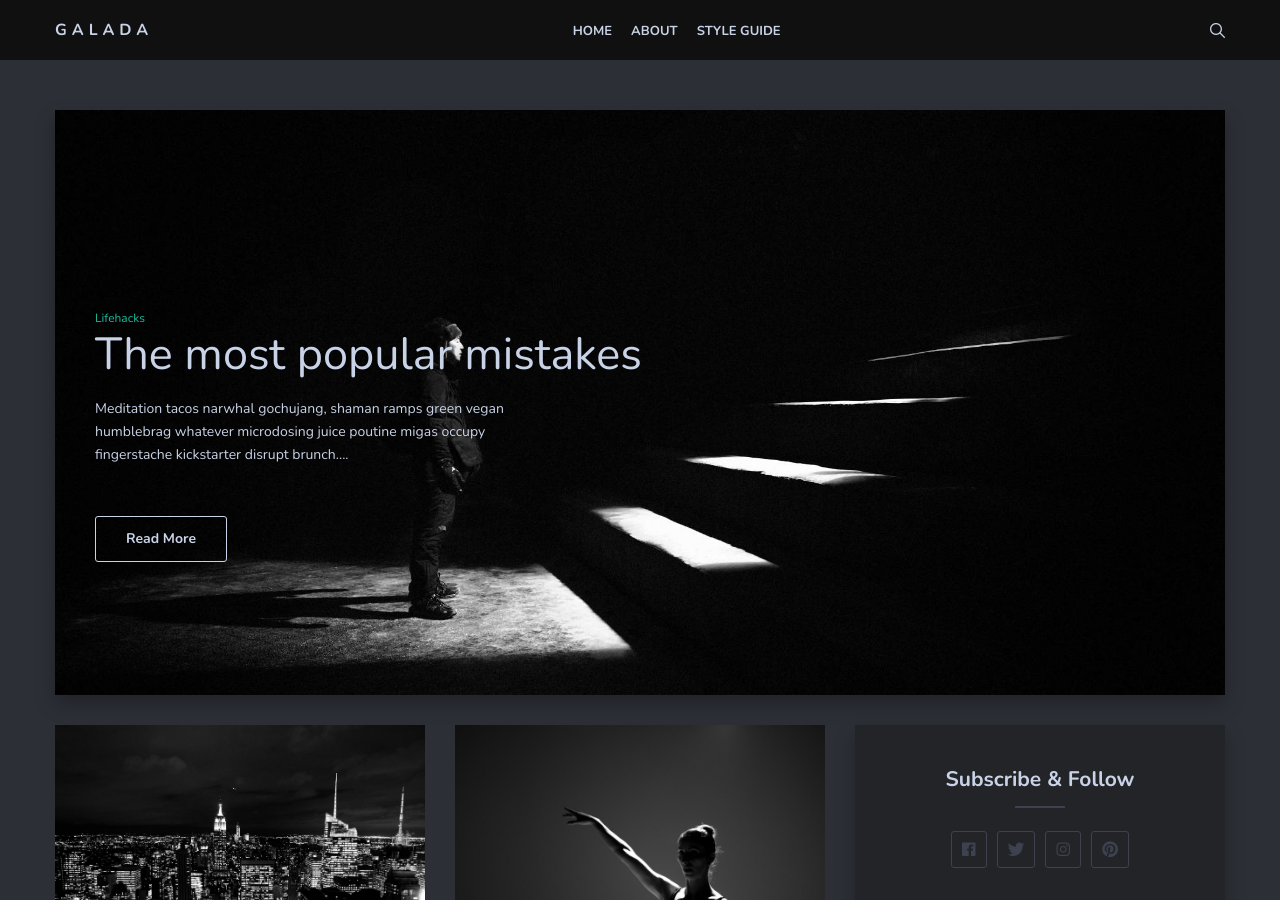
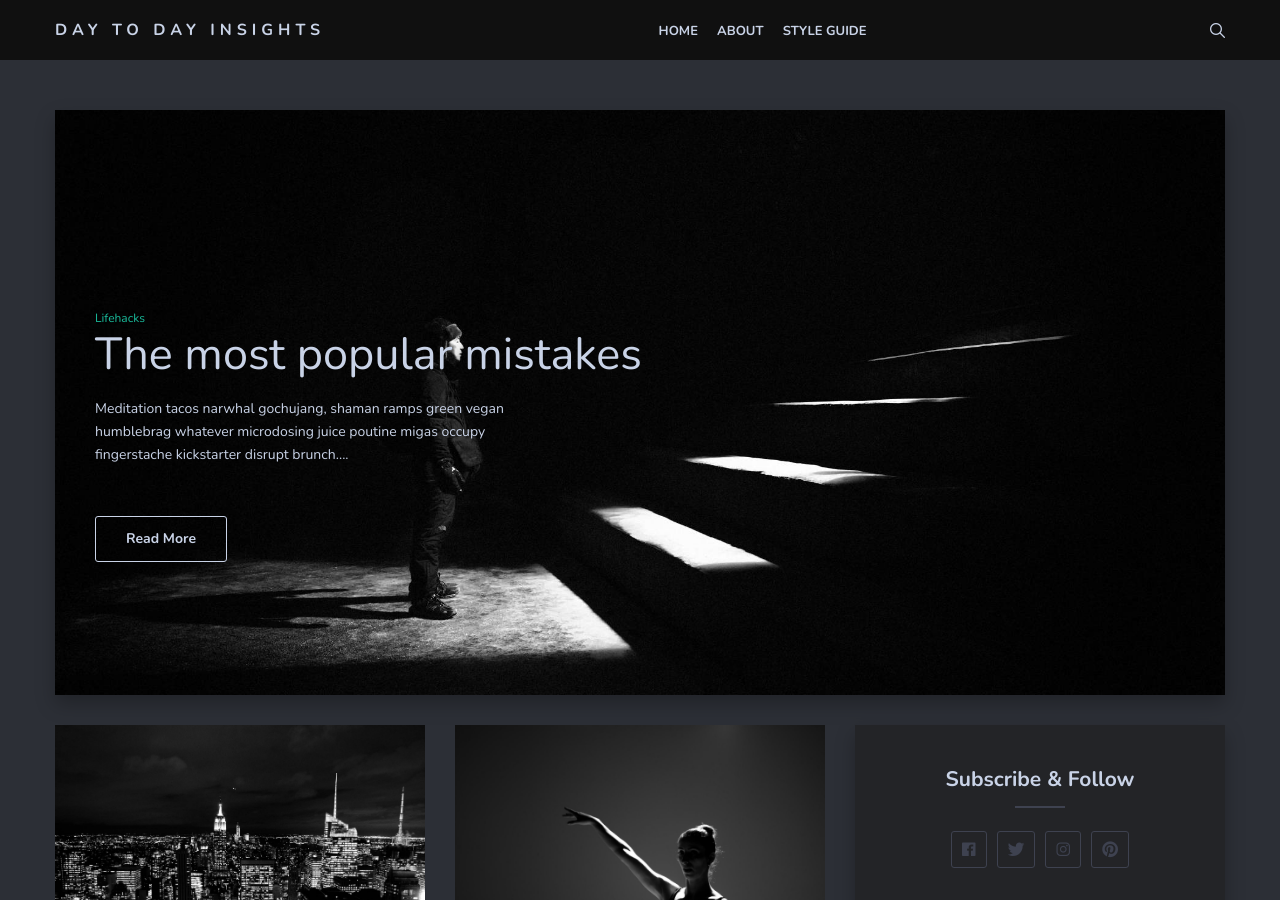
Before and after one commit to dnabeing/dnabeing.github.io, a Jekyll site: the page built from index.html, in a window 1280 px wide and 900 px high. Built offline with Jekyll 4.4.1, drawn with Linux system fonts in a browser that asks for light colours; nearby versions of some CDN libraries; the list of posts is cut into pages by our own code.

Commit message:
changed logo title

```diff
--- a/_includes/header.html
+++ b/_includes/header.html
@@ -4,7 +4,7 @@
       <div class="col col-12">
         <div class="header-box">
           <div class="logo-title">
-            <a href="{{site.baseurl}}/" class="logo-text">Galada</a>
+            <a href="{{site.baseurl}}/" class="logo-text">Day to Day Insights</a>
           </div>
 
           <nav class="nav-menu">
```
Also changed, not shown: Gemfile.lock.
